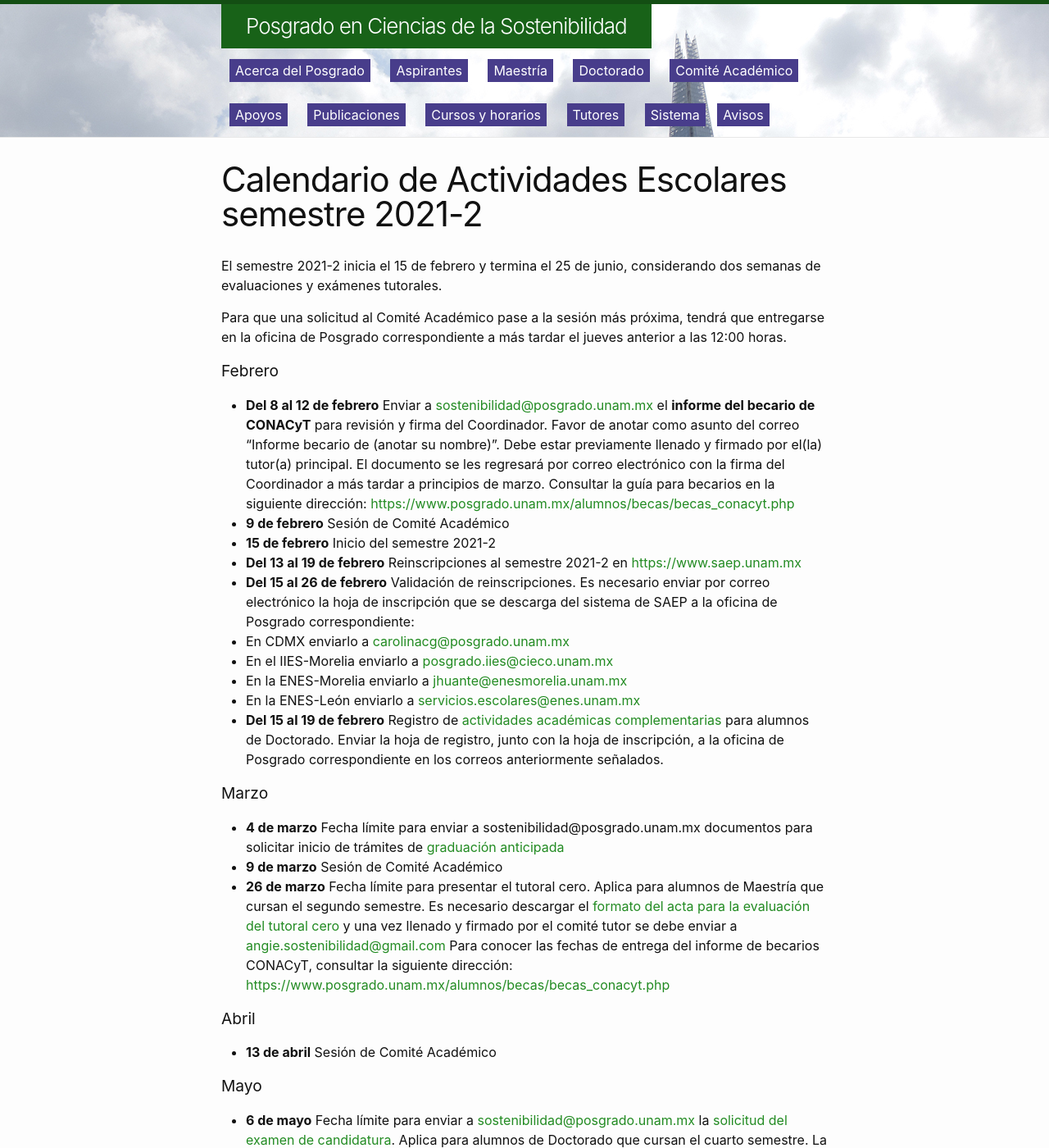
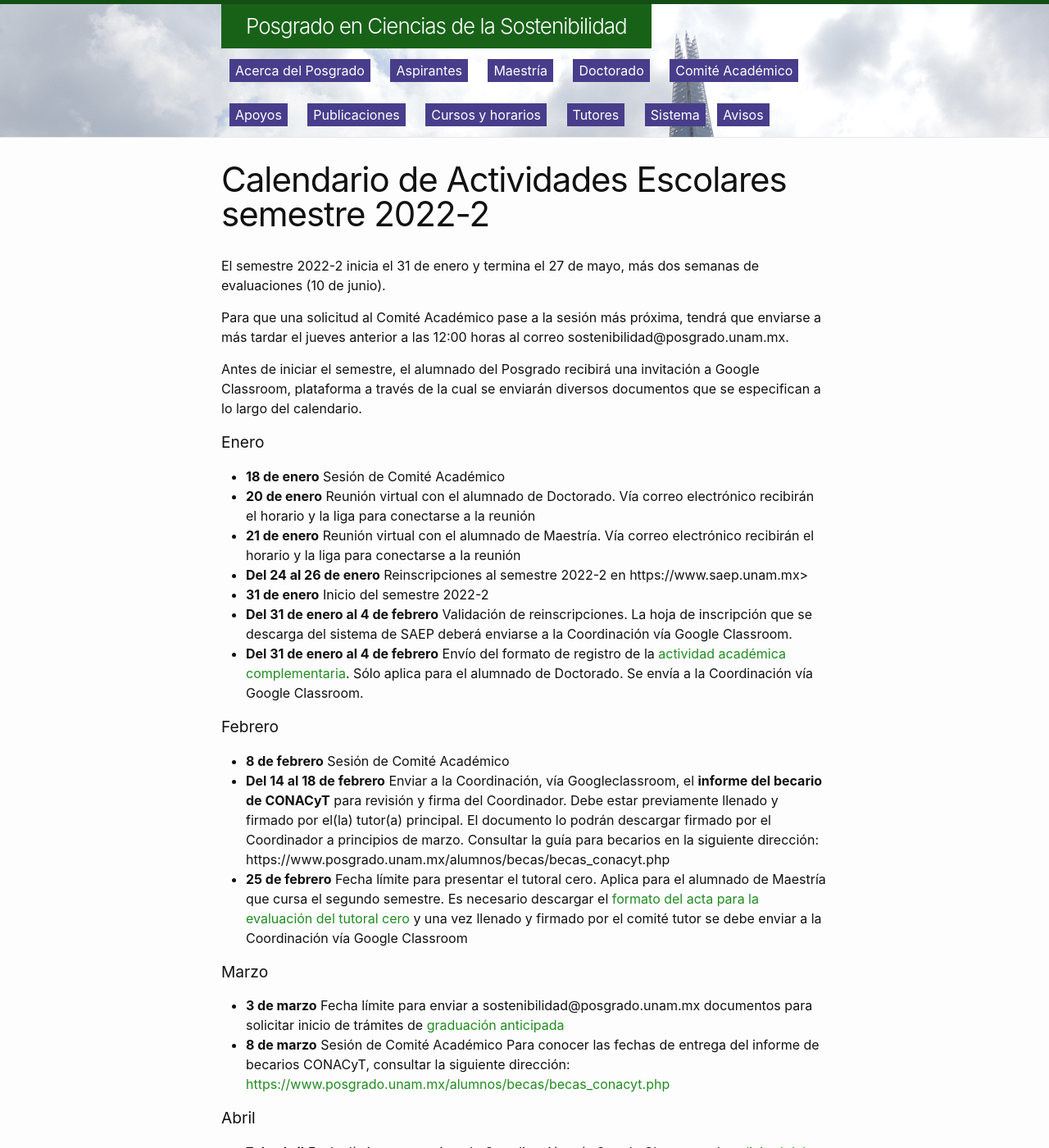
Before and after one commit to pcs-unam/pcs-unam.github.io, a Jekyll site: the page built from posgrado/calendario2.md, in a window 1280 px wide and 1400 px high. Shown: the whole window at 82% size. Built offline with Jekyll 4.4.1, drawn with Linux system fonts in a browser that asks for light colours; some of the changed text lies outside the part shown.

Commit message:
Fechas semestre 2022-2

```diff
--- a/posgrado/calendario2.md
+++ b/posgrado/calendario2.md
@@ -1,57 +1,67 @@
 ---
-title: Calendario de Actividades Escolares semestre 2021-2
+title: Calendario de Actividades Escolares semestre 2022-2
 layout: page
 permalink: /posgrado/calendario2/
 pleca: /assets/plecas/p17.jpg
 ---
 
-El semestre 2021-2 inicia el 15 de febrero y termina el 25 de junio, considerando dos semanas de evaluaciones y exámenes tutorales.
+El semestre 2022-2 inicia el 31 de enero y termina el 27 de mayo, más dos semanas de evaluaciones (10 de junio).
 
-Para que una solicitud al Comité Académico pase a la sesión más próxima, tendrá que entregarse en la oficina de Posgrado correspondiente a más tardar el jueves anterior a las 12:00 horas.
+Para que una solicitud al Comité Académico pase a la sesión más próxima, tendrá que enviarse a más tardar el jueves anterior a las 12:00 horas al correo sostenibilidad@posgrado.unam.mx.
+
+Antes de iniciar el semestre, el alumnado del Posgrado recibirá una invitación a Google Classroom, plataforma a través de la cual se enviarán diversos documentos que se especifican a lo largo del calendario.
+
+### Enero
+
+- **18 de enero** Sesión de Comité Académico
+- **20 de enero** Reunión virtual con el alumnado de Doctorado. Vía correo electrónico recibirán el horario y la liga para conectarse a la reunión
+- **21 de enero** Reunión virtual con el alumnado de Maestría. Vía correo electrónico recibirán el horario y la liga para conectarse a la reunión
+- **Del 24 al 26 de enero** Reinscripciones al semestre 2022-2 en https://www.saep.unam.mx>
+- **31 de enero** Inicio del semestre 2022-2
+- **Del 31 de enero al 4 de febrero** Validación de reinscripciones.  La hoja de inscripción que se descarga del sistema de SAEP deberá enviarse a la Coordinación vía Google Classroom.
+- **Del 31 de enero al 4 de febrero** Envío del formato de registro de la [actividad académica complementaria](/doctorado/actividades). Sólo aplica para el alumnado de Doctorado. Se envía a la Coordinación vía Google Classroom.
 
 ### Febrero
 
-- **Del 8 al 12 de febrero** Enviar a <sostenibilidad@posgrado.unam.mx> el **informe del becario de CONACyT** para revisión y firma del Coordinador. Favor de anotar como asunto del correo "Informe becario de (anotar su nombre)". Debe estar previamente llenado y firmado por el(la) tutor(a) principal. El documento se les regresará por correo electrónico con la firma del Coordinador a más tardar a principios de marzo. Consultar la guía para becarios en la siguiente dirección: <https://www.posgrado.unam.mx/alumnos/becas/becas_conacyt.php>
-- **9 de febrero** Sesión de Comité Académico
-- **15 de febrero** Inicio del semestre 2021-2
-- **Del 13 al 19 de febrero** Reinscripciones al semestre 2021-2 en <https://www.saep.unam.mx>
-- **Del 15 al 26 de febrero** Validación de reinscripciones.  Es necesario enviar por correo electrónico la hoja de inscripción que se descarga del sistema de SAEP a la oficina de Posgrado correspondiente:
-- En CDMX enviarlo a <carolinacg@posgrado.unam.mx>
-- En el IIES-Morelia enviarlo a <posgrado.iies@cieco.unam.mx>
-- En la ENES-Morelia enviarlo a <jhuante@enesmorelia.unam.mx>
-- En la ENES-León enviarlo a <servicios.escolares@enes.unam.mx>
-- **Del 15 al 19 de febrero** Registro de [actividades académicas complementarias](/doctorado/actividades) para alumnos de Doctorado. Enviar la hoja de registro, junto con la hoja de inscripción, a la oficina de Posgrado correspondiente en los correos anteriormente señalados.
+- **8 de febrero** Sesión de Comité Académico
+- **Del 14 al 18 de febrero** Enviar a la Coordinación, vía Googleclassroom, el **informe del becario de CONACyT** para revisión y firma del Coordinador. Debe estar previamente llenado y firmado por el(la) tutor(a) principal. El documento lo podrán descargar firmado por el Coordinador a principios de marzo. Consultar la guía para becarios en la siguiente dirección: https://www.posgrado.unam.mx/alumnos/becas/becas_conacyt.php
+- **25 de febrero** Fecha límite para presentar el tutoral cero. Aplica para el alumnado de Maestría que cursa el segundo semestre. Es necesario descargar el [formato del acta para la evaluación del tutoral cero](/assets/formatos/maestria/tutoral_0.pdf)  y una vez llenado y firmado por el comité tutor se debe enviar a la Coordinación vía Google Classroom
 
 ### Marzo
-- **4 de marzo** Fecha límite para enviar a sostenibilidad@posgrado.unam.mx documentos para solicitar inicio de trámites de [graduación anticipada](/maestria/graduacion-anticipada)
-- **9 de marzo** Sesión de Comité Académico
-- **26 de marzo** Fecha límite para presentar el tutoral cero. Aplica para alumnos de Maestría que cursan el segundo semestre. Es necesario descargar el [formato del acta para la evaluación del tutoral cero](/assets/formatos/maestria/tutoral_0.pdf)  y una vez llenado y firmado por el comité tutor se debe enviar a <angie.sostenibilidad@gmail.com>
+
+- **3 de marzo** Fecha límite para enviar a sostenibilidad@posgrado.unam.mx documentos para solicitar inicio de trámites de [graduación anticipada](/maestria/graduacion-anticipada)
+- **8 de marzo** Sesión de Comité Académico
 Para conocer las fechas de entrega del informe de becarios CONACyT, consultar la siguiente dirección: <https://www.posgrado.unam.mx/alumnos/becas/becas_conacyt.php>
 
 ### Abril
 
-- **13 de abril** Sesión de Comité Académico
+- **7 de abril** Fecha límite para enviar a la Coordinación, vía Google Classroom, la [solicitud del examen de candidatura](/doctorado/candidatura). Aplica para el alumnado de Doctorado que cursa el cuarto semestre. La fecha límite para presentar el examen de candidatura es el 5 de agosto.
+- **19 de abril** Sesión de Comité Académico
 
 ### Mayo
 
-- **6 de mayo** Fecha límite para enviar a <sostenibilidad@posgrado.unam.mx> la [solicitud del examen de candidatura](/doctorado/candidatura). Aplica para alumnos de Doctorado que cursan el cuarto semestre. La fecha límite para presentar el examen de candidatura será el próximo 29 de octubre.
-- **11 de mayo** Sesión de Comité Académico
-- **28 de mayo** Fecha límite para enviar a <sostenibilidad@posgrado.unam.mx> la solicitud para el registro en el semestre 2022-1 de la actividad [seminario de tesis](/maestria/seminario_tesis). Sólo aplica para alumnos de Maestría que cursan el segundo o tercer semestre.
+- **12 de mayo** Fecha límite para solicitar cambios en comités tutores y que se vean reflejados en las actas de evaluación del semestre 2022-2
+- **17 de mayo** Sesión de Comité Académico
+- **27 de mayo** Fin del semestre 2022-2
+- **27 de mayo** Fecha límite para enviar a la Coordinación, vía Google Classroom, la solicitud para el registro en el semestre 2023-1 de la actividad [seminario de tesis](/maestria/seminario_tesis). Sólo aplica para el alumnado de Maestría que se inscribirá a tercer o cuarto semestre.
+- **Del 30 de mayo al 10 de junio** Evaluaciones
 
 ### Junio
-- **8 de junio** Sesión de Comité Académico
-- **11 de junio** Fin del semestre 2021-2
-- **25 de junio** Fecha límite para registrar en actas las evaluaciones tutorales de Doctorado en [*https://www.saep.unam.mx*](https://www.saep.unam.mx/). El tutor principal y miembros del comité tutor deberán ingresar al sistema para emitir comentarios sobre la evaluación tutoral. No se requiere de firma electrónica. La evaluación tutoral y la evaluación de la actividad complementaria forman parte de una sola evaluación semestral.
-- **25 de junio** Fecha límite para enviar a <angie.sostenibilidad@gmail.com> el acta de la actividad académica complementaria de Doctorado del semestre 2021-2, evaluada y firmada por todos los miembros del comité tutor.
-- **25 de junio** Fecha límite para enviar a <angie.sostenibilidad@gmail.com> el acta y resumen del seminario de tesis o acta y constancia del seminario de investigación de Maestría del semestre 2021-2, evaluadas y firmadas por todos los miembros del comité tutor.
-- **25 de junio** Fecha límite para registrar en actas las evaluaciones tutorales de Maestría en [*https://www.saep.unam.mx*](https://www.saep.unam.mx/). Los miembros del comité tutor deberán ingresar sus comentarios en el acta electrónica y **al final el tutor principal será el responsable de cerrar el acta** con su comentario y calificación acordada entre los miembros del comité tutor. El tutor principal es el único que requiere de firma electrónica para calificar.
-- **25 de junio** Fecha límite para registrar en actas las evaluaciones de las asignaturas correspondientes al semestre 2021-2 en [*https://www.saep.unam.mx*](https://www.saep.unam.mx/)
+
+- **10 de junio** Fecha límite para registrar en actas las evaluaciones tutorales de Maestría en [*https://www.saep.unam.mx*](https://www.saep.unam.mx/). Los miembros del comité tutor deberán ingresar sus comentarios en el acta electrónica y **al final el(la) tutor(a) principal será el responsable de cerrar el acta** con su comentario y calificación acordada entre los miembros del comité tutor. El tutor principal es el único que requiere de firma electrónica para calificar.
+- **10 de junio** Fecha límite para registrar en actas las evaluaciones tutorales de Doctorado en [*https://www.saep.unam.mx*](https://www.saep.unam.mx/). E(la)l tutor(a) principal y miembros del comité tutor deberán ingresar al sistema para emitir comentarios sobre la evaluación tutoral. No se requiere de firma electrónica. La evaluación tutoral y la evaluación de la actividad complementaria forman parte de una sola evaluación semestral.
+- **10 de junio** Fecha límite para enviar a la Coordinación, vía Google Classroom, el acta de la actividad académica complementaria de Doctorado del semestre 2022-2, evaluada y firmada por todos los miembros del comité tutor. Descargar el acta de evaluación de la actividad académica complementaria de Doctorado en <https://sostenibilidad.posgrado.unam.mx/doctorado/descargables/>
+- **10 de junio** Fecha límite para enviar a la Coordinación, vía Google Classroom, el acta y resumen del seminario de tesis o acta y constancia del seminario de investigación de Maestría del semestre 2022-2, evaluadas y firmadas por todos los miembros del comité tutor. Descargar el acta de evaluación del seminario de tesis o seminario de investigación de Maestría en <https://sostenibilidad.posgrado.unam.mx/maestria/descargables/> Sólo aplica para el alumnado que haya registrado alguna de estas dos actividades
+- **10 de junio** Fecha límite para registrar en actas las evaluaciones de las asignaturas correspondientes al semestre 2022-2 en [*https://www.saep.unam.mx*](https://www.saep.unam.mx/)
+- **14 de junio** Sesión de Comité Académico
 
 ### Julio
 
-- **Del 5 al 23 de julio** Vacaciones académico-administrativas
+- **Del 4 al 22 de julio** Vacaciones académico-administrativas
 
 ### Agosto
 
-- **9 de agosto** Inicio del semestre 2022-1
-- **10 de agosto** Sesión de Comité Académico
+- **8 de agosto** Inicio del semestre 2023-1
+- **9 de agosto** Sesión de Comité Académico
+
+Para conocer las fechas de entrega del informe de becarios CONACyT correspondiente al semestre 2022-2, consultar la siguiente dirección: <https://www.posgrado.unam.mx/alumnos/becas/becas_conacyt.php>
```
